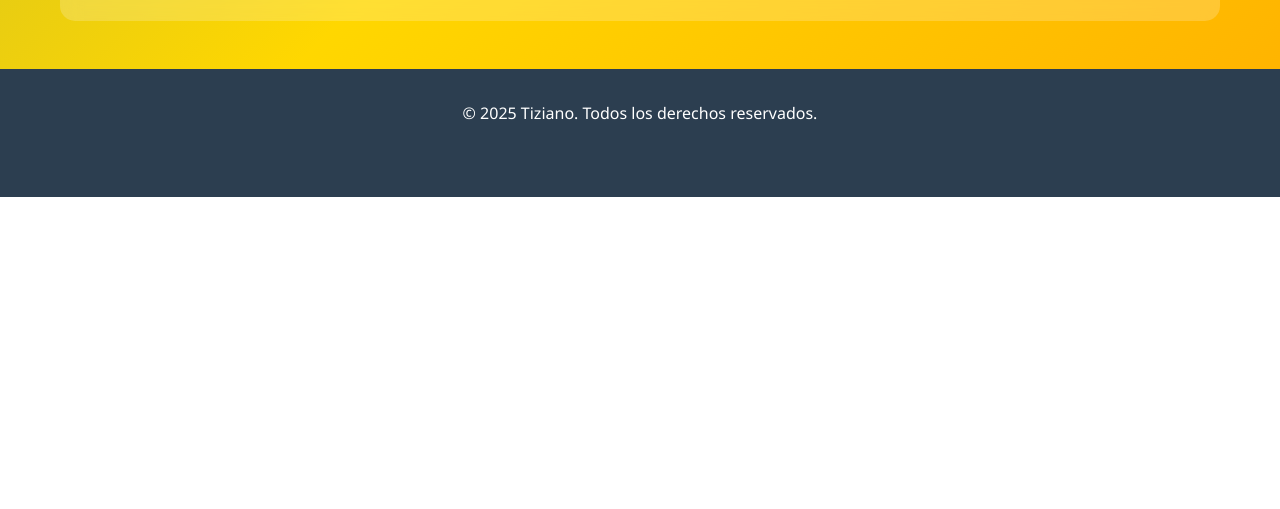
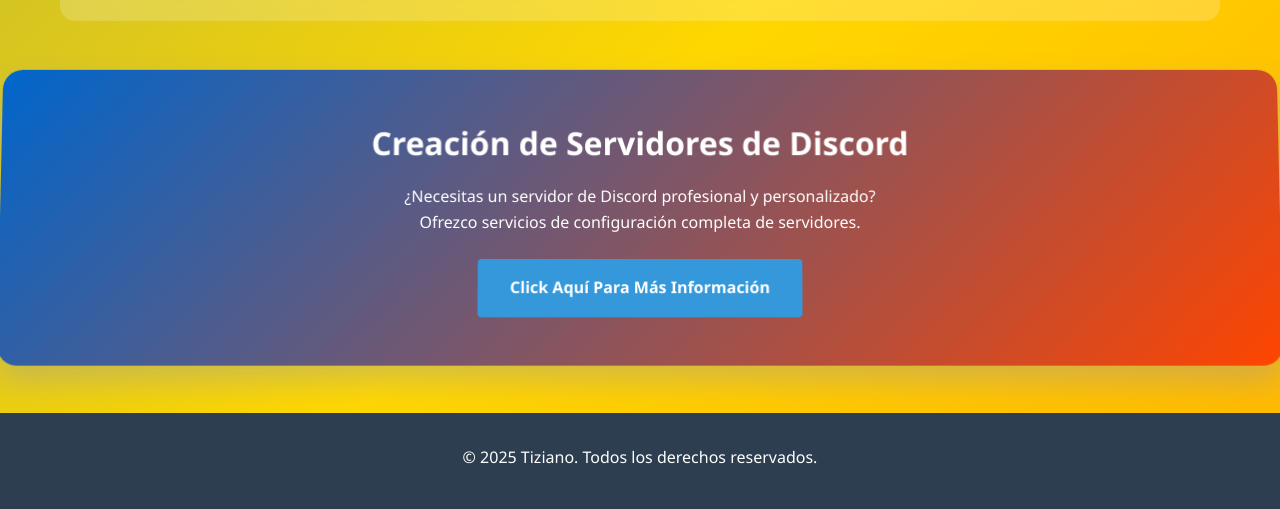
Before and after one commit to Tizianoelpro/biografia-tiziano, a plain HTML site: page index.html in a window 1280 px wide. Shown: the part 1621-2130 px from the top of the page. Before the commit the page ends 1818 px from the top, so only its background shows below. Drawn offline with Linux system fonts and the light colour scheme; some icons are missing.

Commit message:
Update index.html

```diff
--- a/index.html
+++ b/index.html
@@ -50,6 +50,7 @@
       </div>
     </section>
 
+    <!-- 🎵 Canciones y Covers -->
     <section class="music-section">
       <h2>Canciones y Covers</h2>
       <div class="projects-grid">
@@ -62,6 +63,15 @@
       </div>
     </section>
 
+    <!-- 🛠️ Servicios de Discord -->
+    <section class="services-section">
+      <h3>Creación de Servidores de Discord</h3>
+      <p>¿Necesitas un servidor de Discord profesional y personalizado?</p>
+      <p>Ofrezco servicios de configuración completa de servidores.</p>
+      <div class="button-group">
+        <a href="#" class="cta-button primary">Click Aquí Para Más Información</a>
+      </div>
+    </section>
   </main>
 
   <footer>
```
